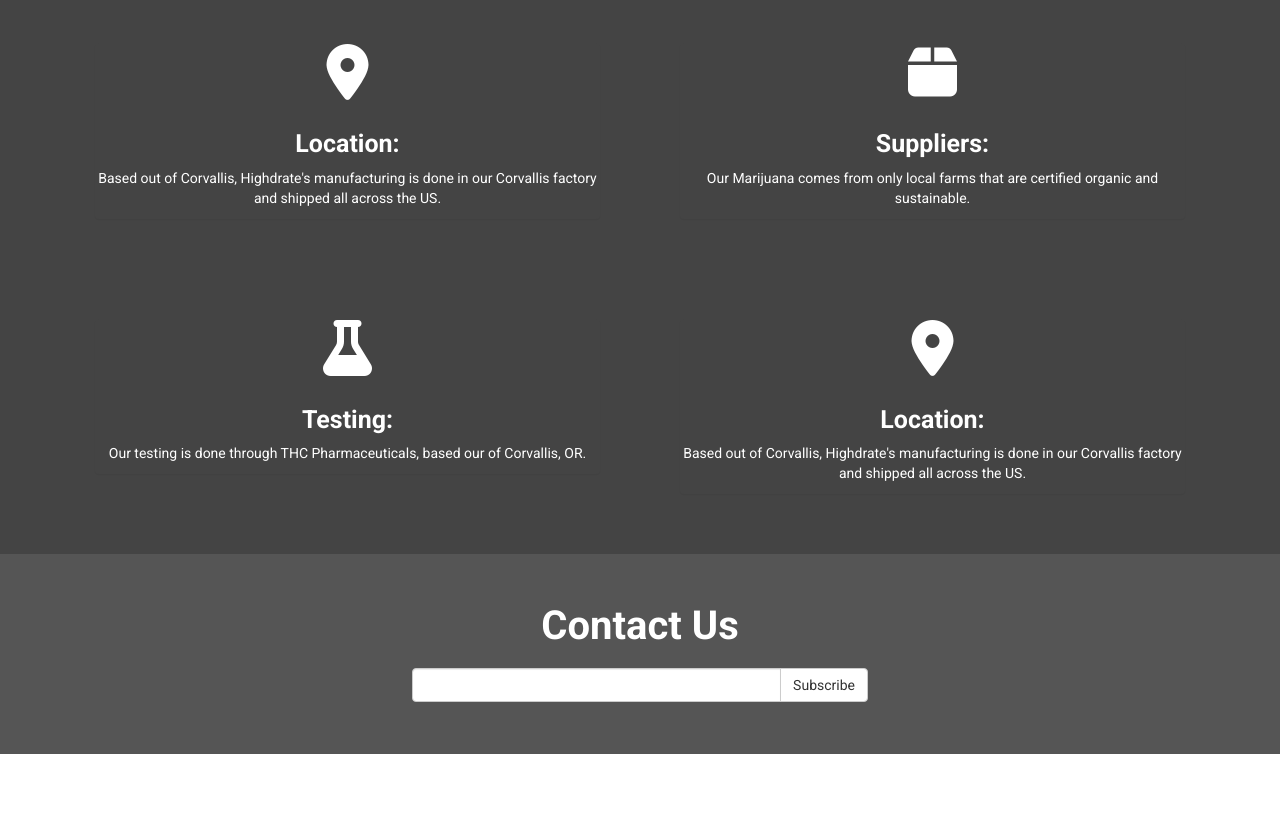
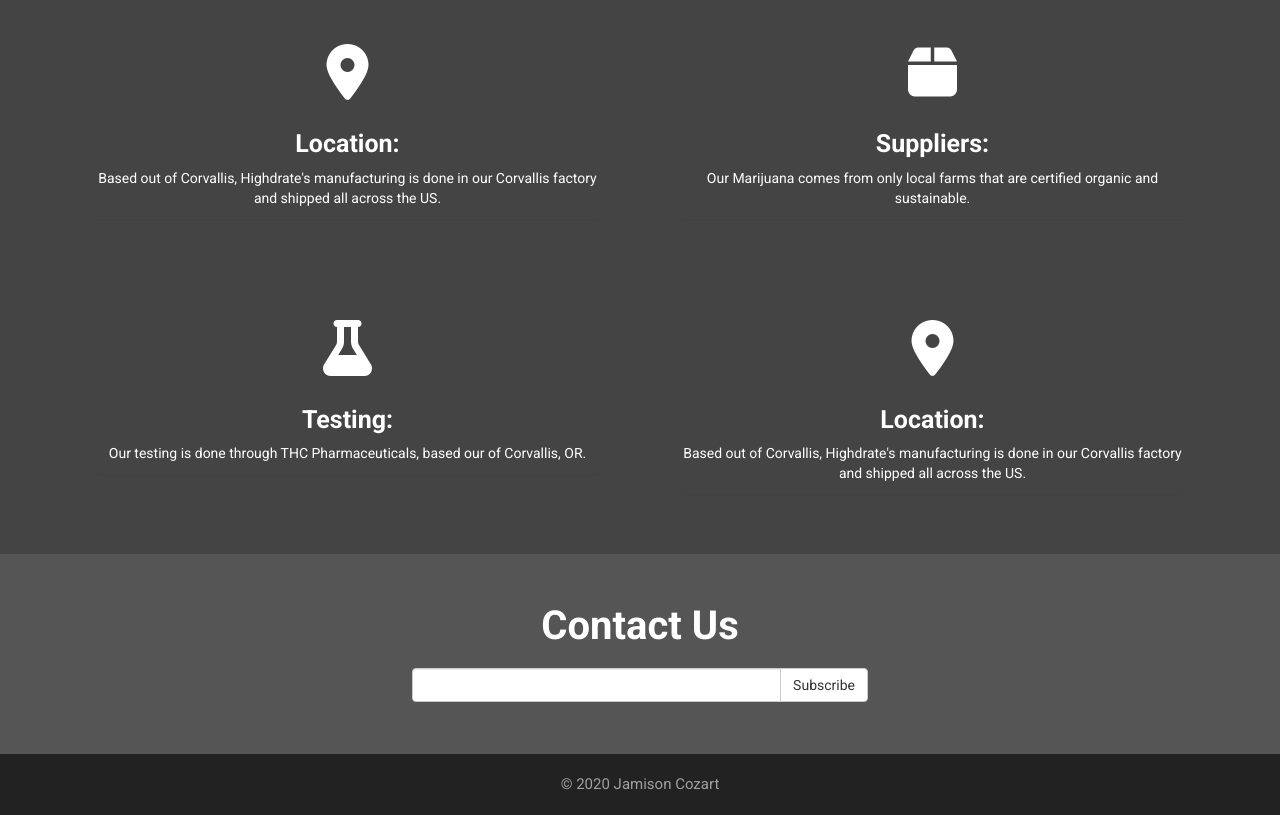
Before and after one commit to jamisoncozart/highdrate, a plain HTML site: page index.html in a window 1280 px wide. Shown: the part 1927-2742 px from the top of the page. Before the commit the page ends 2681 px from the top, so only its background shows below. Drawn offline with Linux system fonts and the light colour scheme.

Commit message:
Add footer section

```diff
--- a/css/styles.css
+++ b/css/styles.css
@@ -141,3 +141,16 @@
 .input-group {
   width: 40%;
 }
+
+footer {
+  width: 100%;
+  text-align: center;
+  padding: 20px;
+  background-color: #222;
+  font-size: 15px;
+  color: rgb(160, 160, 160);
+}
+
+footer p {
+  margin: 0;
+}
--- a/index.html
+++ b/index.html
@@ -152,6 +152,9 @@
       </form>
     </div>
   </div>
+  <footer>
+    <p>&copy; 2020 Jamison Cozart</p>
+  </footer>
 </body>
 
 </html>
```
